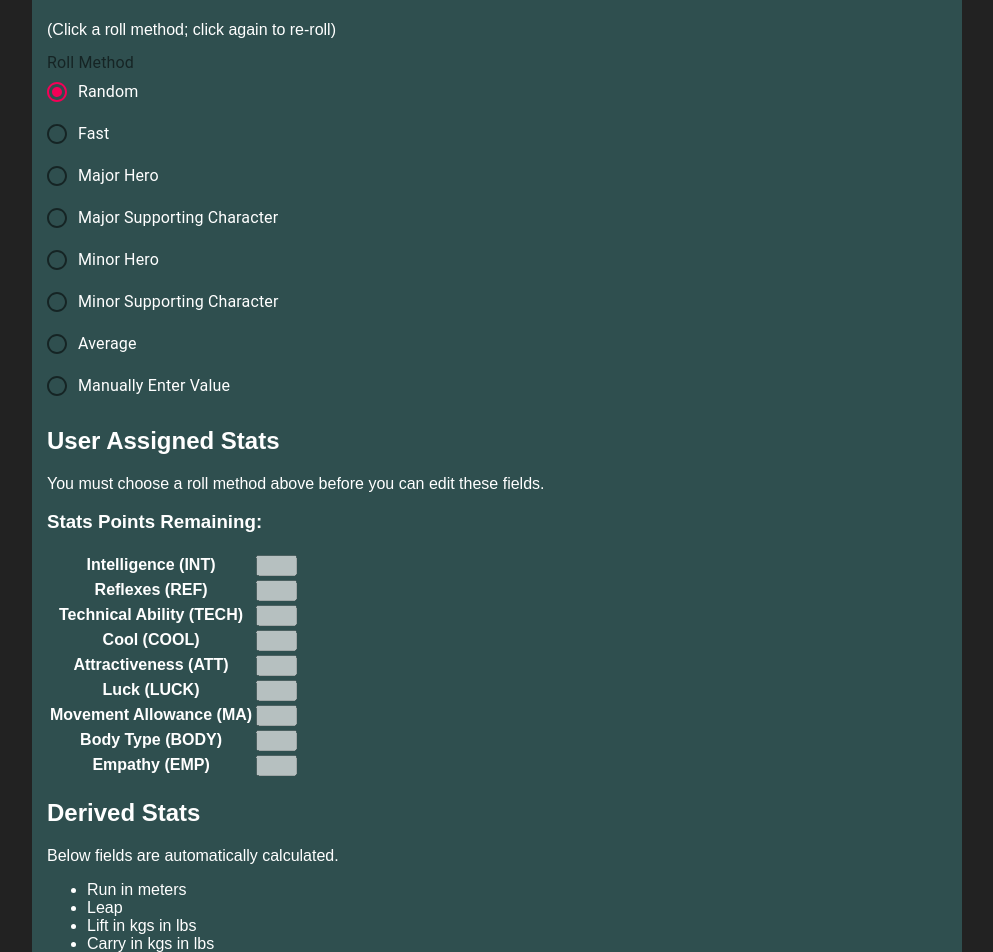
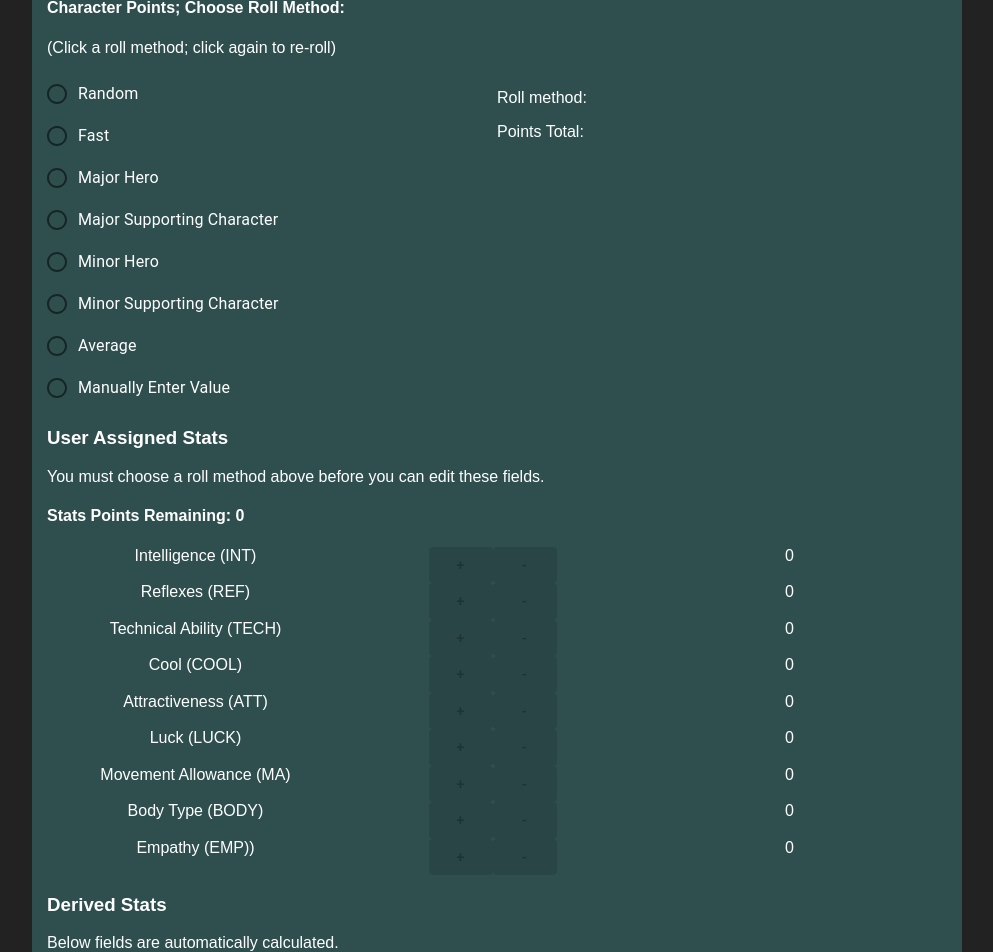
Before and after one commit to garyiacobucci/cp2020-char-creator, a React app: page / in a window 1280 px wide. Shown: the part 1140-2092 px from the top of the page, without its empty margins (143-1136 px from the left). Built offline with nearby package versions, Linux system fonts and the light colour scheme.

Commit message:
Added a lot of state logic into UserContext, primarily around completing basic functionality of the user assigned and derived character states. Continued to refine layout and interface to meet functionality needs.

```diff
--- a/src/UserContext.js
+++ b/src/UserContext.js
@@ -3,20 +3,65 @@ const UserContext = React.createContext();
 
 function UserContextProvider(props) {
 
-    //Context data for setting theme:
-    const [theme, setTheme] = useState('dark');
+    // Context data for setting theme:
+    const [theme, setTheme] = useState('2020');
 
     function toggleTheme() {
-        setTheme(prevTheme => prevTheme === "light" ? "dark" : "light")
+      setTheme(prevTheme => prevTheme === '2020' ? '2077' : '2020')
+      console.log(theme);
     };
 
-    //Context data for userHandle:
-    const [userHandle, setUserHandle] = React.useState('');
+    // State for userHandle:
+    const [userHandle, setUserHandle] = useState('');
+
+    // State for selected roll method (used for assigning character points):
+    const [rollMethod, setRollMethod] = useState('');
+
+    // Context data for assignable character points:
+    const [charPointsRoll, setCharPointsRoll] = useState([]);
+
+    const [charPointsHaveBeenRolled, setCharPointsHaveBeenRolled] = useState(false);
+
+    function assignCharPointsRoll(roll) {
+      setCharPointsRoll(roll);
+      if (!charPointsHaveBeenRolled) setCharPointsHaveBeenRolled(true);
+      console.log(charPointsRoll)
+    }
+
+    const [intPoints, setIntPoints] = useState(0);
+    const [refPoints, setRefPoints] = useState(0);
+    const [techPoints, setTechPoints] = useState(0);
+    const [coolPoints, setCoolPoints] = useState(0);
+    const [attPoints, setAttPoints] = useState(0);
+    const [luckPoints, setLuckPoints] = useState(0);
+    const [maPoints, setMaPoints] = useState(0);
+    const [bodyPoints, setBodyPoints] = useState(0);
+    const [empPoints, setEmpPoints] = useState(0);
+
+    const accAssignedPoints =
+      intPoints+refPoints+techPoints+coolPoints+attPoints+luckPoints+maPoints+bodyPoints+empPoints;
+
+    const updateMaPoints = (maPoints) => {
+      setMaPoints(maPoints);
+      updateRun(maPoints);
+    }
 
     return (
         <UserContext.Provider value={{
           theme, toggleTheme,
           userHandle, setUserHandle,
+          rollMethod, setRollMethod,
+          assignCharPointsRoll, charPointsRoll, charPointsHaveBeenRolled,
+          intPoints, setIntPoints,
+          refPoints, setRefPoints,
+          techPoints, setTechPoints,
+          coolPoints, setCoolPoints,
+          attPoints, setAttPoints,
+          luckPoints, setLuckPoints,
+          maPoints, updateMaPoints,
+          bodyPoints, setBodyPoints,
+          empPoints, setEmpPoints,
+          accAssignedPoints,
         }}>
             {props.children}
         </UserContext.Provider>
--- a/src/components/Build.jsx
+++ b/src/components/Build.jsx
@@ -5,6 +5,7 @@ import {
   Radio, RadioGroup
 } from '@material-ui/core';
 import { UserContext } from '../UserContext';
+import methods from './../methods.js';
 
 const Build = () => {
 
@@ -12,14 +13,30 @@ const Build = () => {
   const {
     toggleTheme,
     userHandle,
-    setUserHandle
+    setUserHandle,
+    rollMethod, setRollMethod,
+    assignCharPointsRoll, charPointsRoll, charPointsHaveBeenRolled,
+    intPoints, setIntPoints,
+    refPoints, setRefPoints,
+    techPoints, setTechPoints,
+    coolPoints, setCoolPoints,
+    attPoints, setAttPoints,
+    luckPoints, setLuckPoints,
+    maPoints, updateMaPoints,
+    bodyPoints, setBodyPoints,
+    empPoints, setEmpPoints,
+    accAssignedPoints,
   } = useContext(UserContext);
+
+  //Destructure common methods from methods file:
+  const { d10 } = methods;
 
   //Define function for updating controlled form input:
   function handleChange(event, hookName) {
     const {value} = event.target;
     //Invoke the appropriate hook updating function:
-    hookName(value);
+    if (hookName===assignCharPointsRoll) hookName([value])
+    else hookName(value);
   }
 
   /*//Define function for handling controlled form submission:
@@ -34,11 +51,11 @@ const Build = () => {
   return (
     <div className="widget">
 
-      <h3>Randomize Everything?</h3>
+      <h2>Randomize Everything?</h2>
       <p>Clicking "Randomize Everything" button below will randomly select everything: Roll Method, Stats, Role, Skills, Style, Background, etc.</p>
       <div><Button variant="contained" onClick={toggleTheme}>Randomize Everything</Button></div>
 
-      <h3>Handle</h3>
+      <h2>Handle</h2>
       <p>Handle (name):</p>
       <form>
         <input
@@ -50,88 +67,187 @@ const Build = () => {
         />
       </form>
 
-      <h3>Statistics</h3>
+      <h2>Statistics</h2>
       <p>Each character has nine Statistics -- values representing the level of native ability of the character in specific areas of activity.</p>
-      <h2>Character Points; Choose Roll Method:</h2>
+      <h4>Character Points; Choose Roll Method:</h4>
       <p>(Click a roll method; click again to re-roll)</p>
+      <div className="split-display">
+        <div className="split-display-child">
           <FormControl component="fieldset">
-        <FormLabel component="legend">Roll Method</FormLabel>
             <RadioGroup
               aria-label="Roll Method"
-          defaultValue="random"
               name="roll-method-radio-group"
             >
-          <FormControlLabel value="random" control={<Radio />} label="Random" />
-          <FormControlLabel value="fast" control={<Radio />} label="Fast" />
-          <FormControlLabel value="cineMajorHero" control={<Radio />} label="Major Hero" />
-          <FormControlLabel value="cineMajorSuppChar" control={<Radio />} label="Major Supporting Character" />
-          <FormControlLabel value="cineMinorHero" control={<Radio />} label="Minor Hero" />
-          <FormControlLabel value="cineMinorSuppChar" control={<Radio />} label="Minor Supporting Character" />
-          <FormControlLabel value="average" control={<Radio />} label="Average" />
-          <FormControlLabel value="manual" control={<Radio />} label="Manually Enter Value" />
+              <FormControlLabel value="random" control={<Radio />} label="Random" onClick={() => setRollMethod('Random')} />
+              <FormControlLabel value="fast" control={<Radio />} label="Fast" onClick={() => {setRollMethod('Fast');assignCharPointsRoll(d10(9))}} />
+              <FormControlLabel value="cineMajorHero" control={<Radio />} label="Major Hero" onClick={() => {setRollMethod('Major Hero');assignCharPointsRoll([80])}} />
+              <FormControlLabel value="cineMajorSuppChar" control={<Radio />} label="Major Supporting Character" onClick={() => {setRollMethod('Major Supporting Character');assignCharPointsRoll([70])}} />
+              <FormControlLabel value="cineMinorHero" control={<Radio />} label="Minor Hero" onClick={() => {setRollMethod('Minor Hero');assignCharPointsRoll([75])}} />
+              <FormControlLabel value="cineMinorSuppChar" control={<Radio />} label="Minor Supporting Character" onClick={() => {setRollMethod('Minor Supporting Character');assignCharPointsRoll([60])}} />
+              <FormControlLabel value="average" control={<Radio />} label="Average" onClick={() => {setRollMethod('Average');assignCharPointsRoll([50])}} />
+              <FormControlLabel value="manual" control={<Radio />} label="Manually Enter Value" onClick={() => {setRollMethod('Manually Enter')}} />
             </RadioGroup>
           </FormControl>
+        </div>
+        <div className="split-display-child">
+          <p>Roll method: {rollMethod}</p>
+          {rollMethod==='Manually Enter' &&
+          <form>
+            <input
+              type="text"
+              onChange={(e) => handleChange(e, assignCharPointsRoll)}
+              name="manual-points-amount"
+              value={[charPointsRoll]}
+            />
+          </form>}
+          {charPointsRoll.length > 1 ?
+            <div>
+              <p>Rolls: {charPointsRoll && charPointsRoll.join(', ')}</p>
+              <p>Points Total: {charPointsRoll && charPointsRoll.reduce(((a, b) => a + b))}</p>
+            </div> :
+            <div>
+              <p>Points Total: {charPointsRoll}</p>
+            </div>
+          }
+        </div>
+      </div>
 
-      <h2>User Assigned Stats</h2>
+      <h3>User Assigned Stats</h3>
       <p>You must choose a roll method above before you can edit these fields.</p>
-      <h3>Stats Points Remaining:</h3>
+      <h4>Stats Points Remaining: {charPointsRoll-accAssignedPoints}</h4>
 
-      <table id="statsTable">
-            <tbody>
-                <tr>
-                    <th>Intelligence (INT)</th>
-                    <td><input type="text" id="int" class="statValueBoxes" size="2" disabled="true" /></td>
-                </tr>
-                <tr>
-                    <th>Reflexes (REF)</th>
-                    <td><input type="text" id="ref"  class="statValueBoxes"size="2" disabled="true" /></td>
-                </tr>
-                <tr>
-                    <th>Technical Ability (TECH)</th>
-                    <td><input type="text" id="tech"  class="statValueBoxes"size="2" disabled="true" /></td>
-                </tr>
-                <tr>
-                    <th>Cool (COOL)</th>
-                    <td><input type="text" id="cl"  class="statValueBoxes"size="2" disabled="true" /></td>
-                </tr>
-                <tr>
-                    <th>Attractiveness (ATT)</th>
-                    <td><input type="text" id="att"  class="statValueBoxes"size="2" disabled="true" /></td>
-                </tr>
-                <tr>
-                    <th>Luck (LUCK)</th>
-                    <td><input type="text" id="lk"  class="statValueBoxes"size="2" disabled="true" /></td>
-                </tr>
-                <tr>
-                    <th>Movement Allowance (MA)</th>
-                    <td><input type="text" id="ma"  class="statValueBoxes"size="2" disabled="true" /></td>
-                </tr>
-                <tr>
-                    <th>Body Type (BODY)</th>
-                    <td><input type="text" id="bt"  class="statValueBoxes"size="2" disabled="true" /></td>
-                </tr>
-                <tr>
-                    <th>Empathy (EMP)</th>
-                    <td><input type="text" id="emp"  class="statValueBoxes"size="2" disabled="true" /></td>
-                </tr>
-            </tbody>
-        </table>
+      <div className="points-distributor-wrapper">
+        <div className="points-distributor-category">
+          Intelligence (INT)
+        </div>
+        <div className="points-distributor-control-panel">
+          <Button variant="contained" onClick={(e) => setIntPoints(intPoints+1)} disabled={(!charPointsHaveBeenRolled || charPointsRoll-accAssignedPoints<1)}>+</Button>
+          <Button variant="contained" onClick={(e) => setIntPoints(intPoints-1)} disabled={(!charPointsHaveBeenRolled || intPoints<1)}>-</Button>
+        </div>
+        <div className="points-distributor-value">
+          {intPoints}
+        </div>
+      </div>
 
-      <h2>Derived Stats</h2>
+      <div className="points-distributor-wrapper">
+        <div className="points-distributor-category">
+            Reflexes (REF)
+          </div>
+          <div className="points-distributor-control-panel">
+            <Button variant="contained" onClick={(e) => setRefPoints(refPoints+1)} disabled={(!charPointsHaveBeenRolled || charPointsRoll-accAssignedPoints<1)}>+</Button>
+            <Button variant="contained" onClick={(e) => setRefPoints(refPoints-1)} disabled={(!charPointsHaveBeenRolled || refPoints<1)}>-</Button>
+          </div>
+          <div className="points-distributor-value">
+            {refPoints}
+          </div>
+        </div>
+
+        <div className="points-distributor-wrapper">
+          <div className="points-distributor-category">
+            Technical Ability (TECH)
+          </div>
+          <div className="points-distributor-control-panel">
+            <Button variant="contained" onClick={(e) => setTechPoints(techPoints+1)} disabled={(!charPointsHaveBeenRolled || charPointsRoll-accAssignedPoints<1)}>+</Button>
+            <Button variant="contained" onClick={(e) => setTechPoints(techPoints-1)} disabled={(!charPointsHaveBeenRolled || techPoints<1)}>-</Button>
+          </div>
+          <div className="points-distributor-value">
+            {techPoints}
+          </div>
+        </div>
+
+        <div className="points-distributor-wrapper">
+          <div className="points-distributor-category">
+            Cool (COOL)
+          </div>
+          <div className="points-distributor-control-panel">
+            <Button variant="contained" onClick={(e) => setCoolPoints(coolPoints+1)} disabled={(!charPointsHaveBeenRolled || charPointsRoll-accAssignedPoints<1)}>+</Button>
+            <Button variant="contained" onClick={(e) => setCoolPoints(coolPoints-1)} disabled={(!charPointsHaveBeenRolled || coolPoints<1)}>-</Button>
+          </div>
+          <div className="points-distributor-value">
+            {coolPoints}
+          </div>
+        </div>
+
+        <div className="points-distributor-wrapper">
+          <div className="points-distributor-category">
+            Attractiveness (ATT)
+          </div>
+          <div className="points-distributor-control-panel">
+            <Button variant="contained" onClick={(e) => setAttPoints(attPoints+1)} disabled={(!charPointsHaveBeenRolled || charPointsRoll-accAssignedPoints<1)}>+</Button>
+            <Button variant="contained" onClick={(e) => setAttPoints(attPoints-1)} disabled={(!charPointsHaveBeenRolled || attPoints<1)}>-</Button>
+          </div>
+          <div className="points-distributor-value">
+            {attPoints}
+          </div>
+        </div>
+
+        <div className="points-distributor-wrapper">
+          <div className="points-distributor-category">
+            Luck (LUCK)
+          </div>
+          <div className="points-distributor-control-panel">
+            <Button variant="contained" onClick={(e) => setLuckPoints(luckPoints+1)} disabled={(!charPointsHaveBeenRolled || charPointsRoll-accAssignedPoints<1)}>+</Button>
+            <Button variant="contained" onClick={(e) => setLuckPoints(luckPoints-1)} disabled={(!charPointsHaveBeenRolled || luckPoints<1)}>-</Button>
+          </div>
+          <div className="points-distributor-value">
+            {luckPoints}
+          </div>
+        </div>
+
+        <div className="points-distributor-wrapper">
+          <div className="points-distributor-category">
+            Movement Allowance (MA)
+          </div>
+          <div className="points-distributor-control-panel">
+            <Button variant="contained" onClick={(e) => updateMaPoints(maPoints+1)} disabled={(!charPointsHaveBeenRolled || charPointsRoll-accAssignedPoints<1)}>+</Button>
+            <Button variant="contained" onClick={(e) => updateMaPoints(maPoints-1)} disabled={(!charPointsHaveBeenRolled || maPoints<1)}>-</Button>
+          </div>
+          <div className="points-distributor-value">
+            {maPoints}
+          </div>
+        </div>
+
+        <div className="points-distributor-wrapper">
+          <div className="points-distributor-category">
+            Body Type (BODY)
+          </div>
+          <div className="points-distributor-control-panel">
+            <Button variant="contained" onClick={(e) => setBodyPoints(bodyPoints+1)} disabled={(!charPointsHaveBeenRolled || charPointsRoll-accAssignedPoints<1)}>+</Button>
+            <Button variant="contained" onClick={(e) => setBodyPoints(bodyPoints-1)} disabled={(!charPointsHaveBeenRolled || bodyPoints<1)}>-</Button>
+          </div>
+          <div className="points-distributor-value">
+            {bodyPoints}
+          </div>
+        </div>
+
+        <div className="points-distributor-wrapper">
+          <div className="points-distributor-category">
+            Empathy (EMP))
+          </div>
+          <div className="points-distributor-control-panel">
+            <Button variant="contained" onClick={(e) => setEmpPoints(empPoints+1)} disabled={(!charPointsHaveBeenRolled || charPointsRoll-accAssignedPoints<1)}>+</Button>
+            <Button variant="contained" onClick={(e) => setEmpPoints(empPoints-1)} disabled={(!charPointsHaveBeenRolled || empPoints<1)}>-</Button>
+          </div>
+          <div className="points-distributor-value">
+            {empPoints}
+          </div>
+        </div>
+
+      <h3>Derived Stats</h3>
       <p>Below fields are automatically calculated.</p>
       <ul>
-        <li>Run in meters</li>
-        <li>Leap</li>
-        <li>Lift in kgs in lbs</li>
-        <li>Carry in kgs in lbs</li>
+        <li>Run {maPoints * 3} meters</li>
+        <li>Leap {(maPoints * 3)/4} meters</li>
+        <li>Lift {bodyPoints*40} kgs / {Math.floor(bodyPoints*40*2.2046)} lbs</li>
+        <li>Carry {bodyPoints*10} kgs / {Math.floor(bodyPoints*10*2.2046)} lbs</li>
         <li>Body type</li>
         <li>Body type modifier</li>
-        <li>Save</li>
-        <li>Humanity</li>
+        <li>Save: {bodyPoints}</li>
+        <li>Humanity: {empPoints*10}</li>
       </ul>
 
-      <h3>Role and Skills</h3>
-      <h4>Role</h4>
+      <h2>Role and Skills</h2>
+      <h3>Role</h3>
       <p>Click radio button again to re-roll / reselect</p>
       <FormControl component="fieldset">
         <RadioGroup
@@ -144,9 +260,7 @@ const Build = () => {
         </RadioGroup>
       </FormControl>
 
-      <br/><br/>
-
-      <h4>Skills</h4>
+      <h3>Skills</h3>
       <h5>Career Skills</h5>
       <h6>Career Skill Points Remaining: 40</h6>
 
--- /dev/null
+++ b/src/methods.js
@@ -0,0 +1,15 @@
+const methods = {
+
+  // Simulate a d10 roll n times. Returns an array of rolls.
+  d10: (n) => {
+    const rolls = new Array;
+    for (let i = 0; i < n; i++) {
+      let roll = Math.floor(Math.random() * 10) + 1;
+      rolls.push(roll);
+    }
+    return rolls;
+  },
+
+}
+
+export default methods;
--- a/src/styles.scss
+++ b/src/styles.scss
@@ -23,9 +23,34 @@ body {
   }
 }
 
+.points-distributor-wrapper {
+  display: flex;
+  flex-direction: row;
+  .points-distributor-category {
+    width: 33%;
+    text-align: center;
+  }
+  .points-distributor-control-panel {
+    width: 33%;
+    text-align: center;
+  }
+  .points-distributor-value {
+    width: 33%;
+    text-align: center;
+  }
+}
+
 .responsive {
   max-width: 900px;
   height: auto;
+}
+
+.split-display {
+  display: flex;
+  flex-direction: row;
+  .split-display-child {
+    width: 50%;
+  }
 }
 
 .widget {
```
Lines whose indentation alone changed are shown as unchanged.
